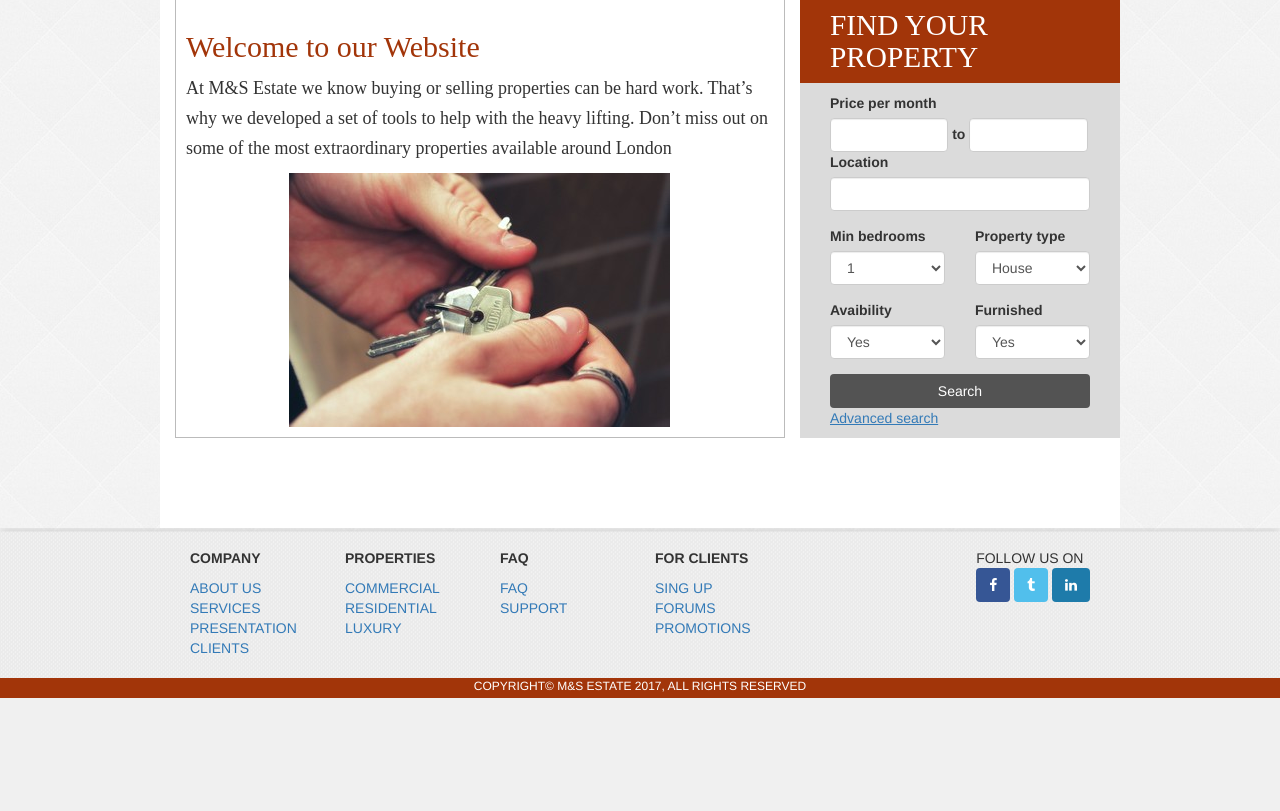
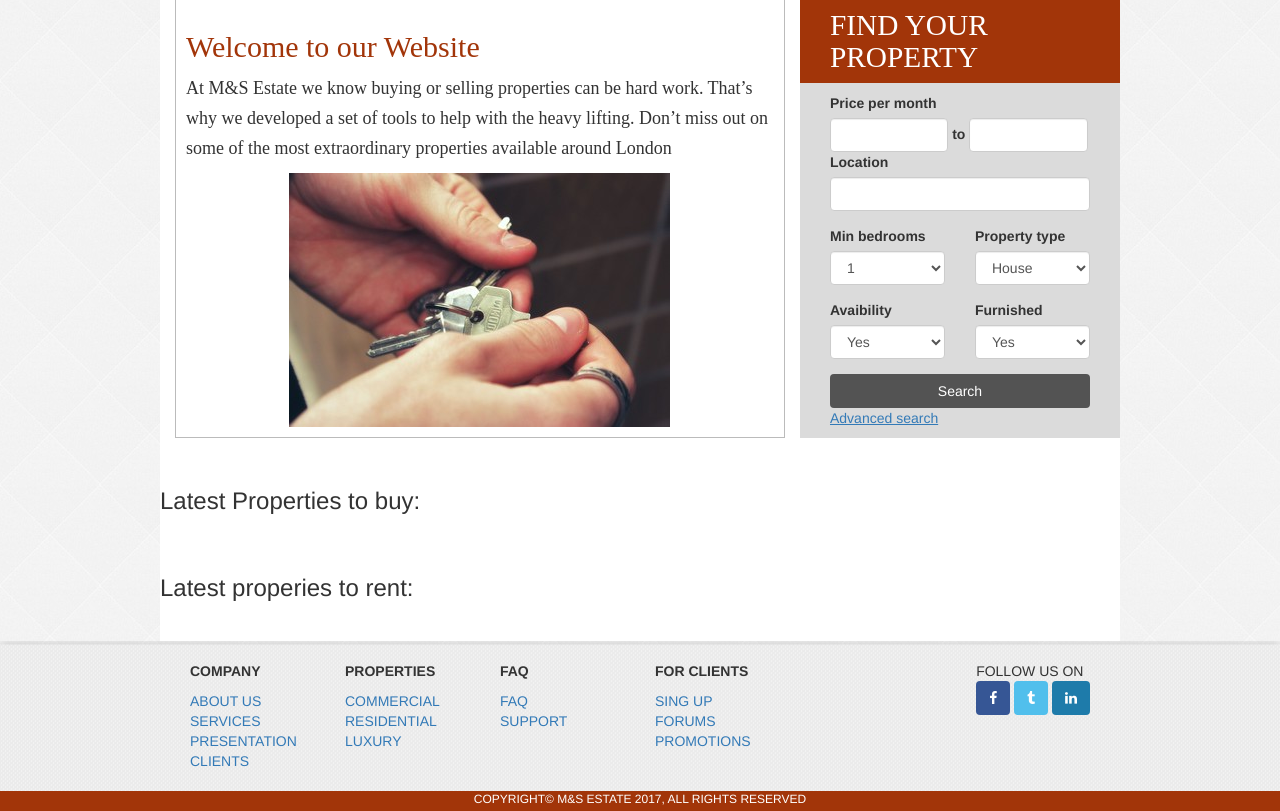
Before and after one commit to schaulcode/estate, a PHP site: page /CMS/ in a window 1280 px wide. Shown: the part 828-1639 px from the top of the page. Before the commit the page ends 1526 px from the top, so only its background shows below. Run offline with PHP 8.4, Linux system fonts and the light colour scheme; data that the repository does not hold is empty; some libraries are stand-ins or nearby versions.

Commit message:
Aded h3 to each section

```diff
--- a/index.php
+++ b/index.php
@@ -65,6 +65,7 @@
         </section>
         <!-- ITEMS SECTION -->
         <section class="items row">
+          <h3>Latest Properties to buy:</h3>
 
             <?php
               $query = "SELECT * FROM properties_buy ORDER BY prop_id DESC LIMIT 3";
@@ -90,6 +91,7 @@
 
         </section>
         <section class="row items">
+          <h3>Latest properies to rent:</h3>
           <?php
             $query = "SELECT * FROM properties_rent ORDER BY prop_id DESC LIMIT 3";
             $result = mysqli_query($connection,$query);
```
Lines whose indentation alone changed are shown as unchanged.
